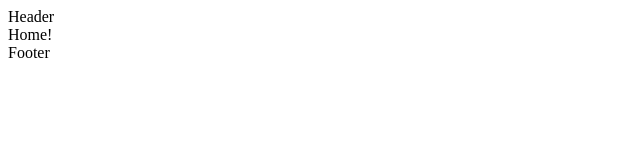
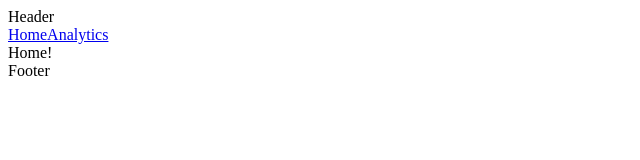
Before and after one commit to rjbernaldo/ap-dashboard, a React app: page / in a window 1280 px wide. Shown: the top 160 px of the page, without its empty margins (0-640 px from the left). Built offline with nearby package versions, Linux system fonts and the light colour scheme.

Commit message:
Add initial set of links

```diff
--- a/src/components/Header.js
+++ b/src/components/Header.js
@@ -1,7 +1,12 @@
 import React, { Component } from 'react';
+import { Link } from 'react-router-dom';
 
 const Header = () => (
-  <div>Header</div>
+  <div>
+    <div>Header</div>
+    <Link to='/'>Home</Link>
+    <Link to='/analytics'>Analytics</Link>
+  </div>
 );
 
 export default Header;
```
